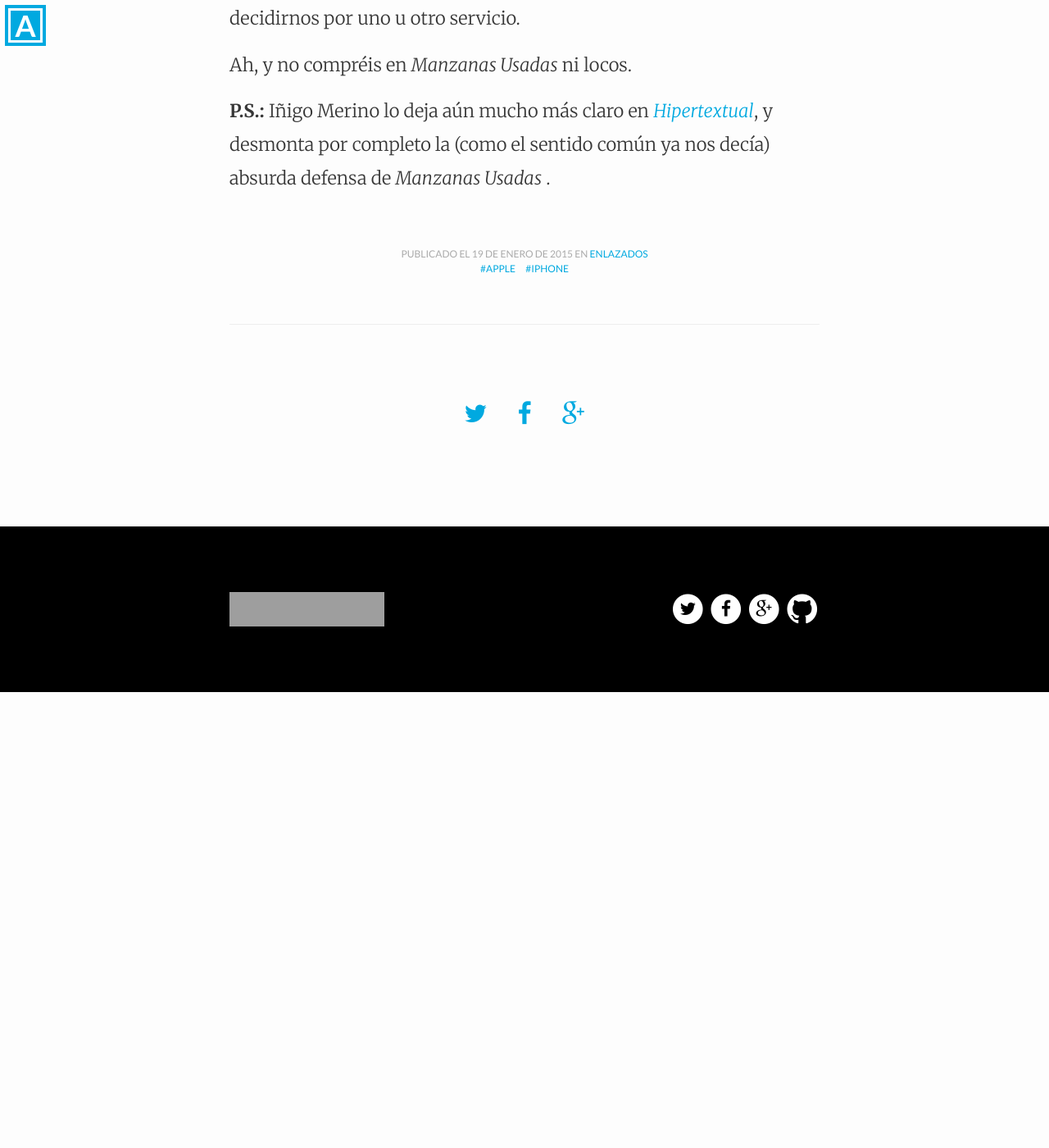
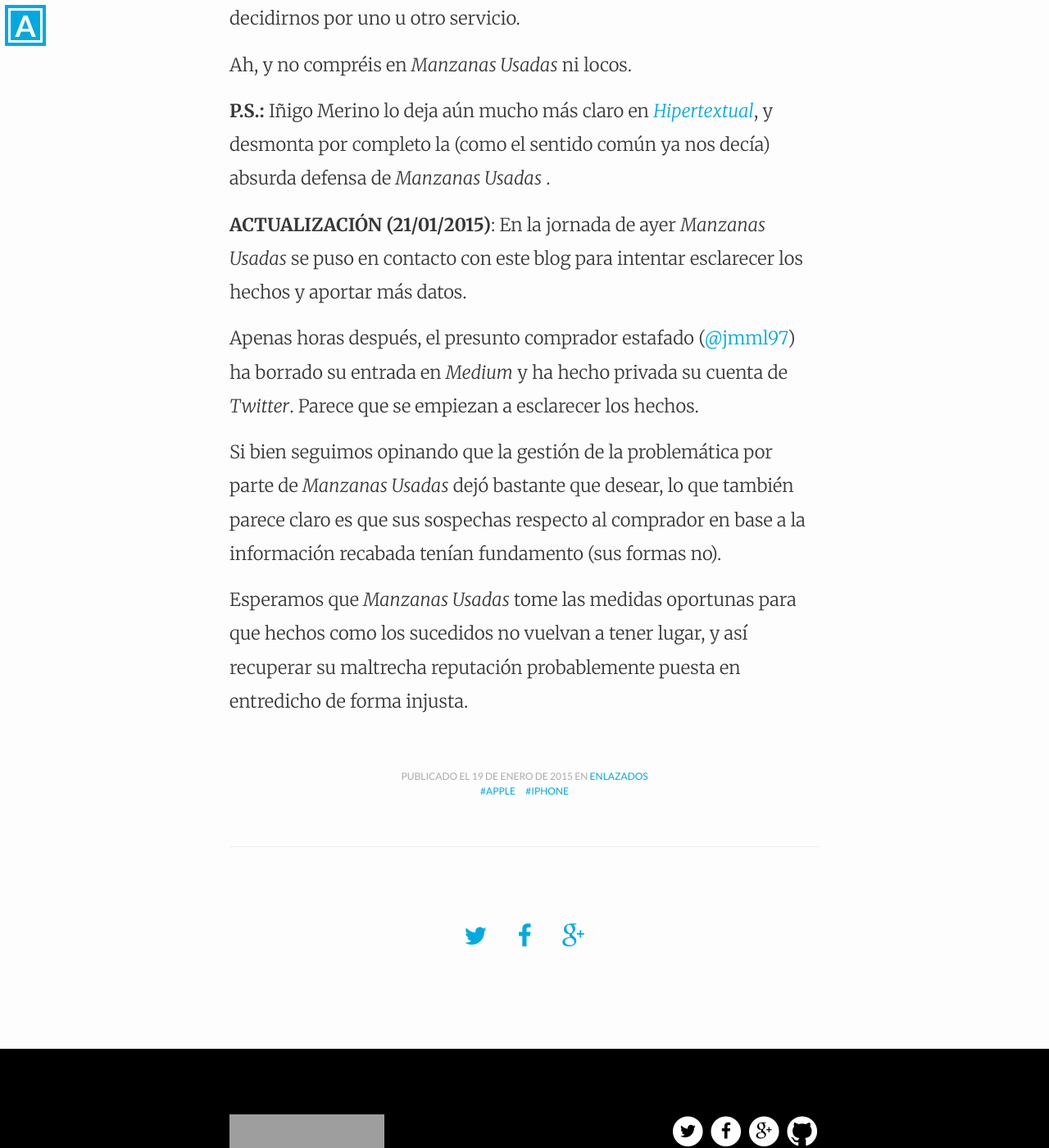
Before and after one commit to asiertejada/asiertejada.github.io, a Jekyll site: the page built from _posts/2015-01-19-manzanas-podridas.md, in a window 1280 px wide and 1400 px high, scrolled down 2646 px. Shown: the whole window at 82% size. Built offline with Jekyll 4.4.1, drawn with Linux system fonts in a browser that asks for light colours; before the commit the page ends 3490 px from its top, so only the background shows below that; some of the changed text lies outside the part shown; grey boxes are pictures that could not be loaded.

Commit message:
Post update

```diff
--- a/_posts/2015-01-19-manzanas-podridas.md
+++ b/_posts/2015-01-19-manzanas-podridas.md
@@ -37,3 +37,11 @@
 [^3]: Admito que es más fácil decirlo que hacerlo. Precisamente porque no suelo leer la letra pequeña no suelo comprar en aquellas tiendas que no ofrecen la posibilidad de pagar vía *PayPal*, y siempre elijo este método de pago aunque cueste un poco más. Por lo menos, si el vendedor/prestador de servicios no es serio, sé por experiencia propia que en *Paypal* sí puedo confiar.
 
 **P.S.:** Iñigo Merino lo deja aún mucho más claro en [*Hipertextual*](http://hipertextual.com/2015/01/manzanas-usadas-crisis), y desmonta por completo la (como el sentido común ya nos decía) absurda defensa de *Manzanas Usadas* .
+
+**ACTUALIZACIÓN (21/01/2015)**: En la jornada de ayer *Manzanas Usadas* se puso en contacto con este blog para intentar esclarecer los hechos y aportar más datos.
+
+Apenas horas después, el presunto comprador estafado ([@jmml97](https://twitter.com/jmml97)) ha borrado su entrada en *Medium* y ha hecho privada su cuenta de *Twitter*. Parece que se empiezan a esclarecer los hechos.
+
+Si bien seguimos opinando que la gestión de la problemática por parte de *Manzanas Usadas* dejó bastante que desear, lo que también parece claro es que sus sospechas respecto al comprador en base a la información recabada tenían fundamento (sus formas no).
+
+Esperamos que *Manzanas Usadas* tome las medidas oportunas para que hechos como los sucedidos no vuelvan a tener lugar, y así recuperar su maltrecha reputación probablemente puesta en entredicho de forma injusta.
```
